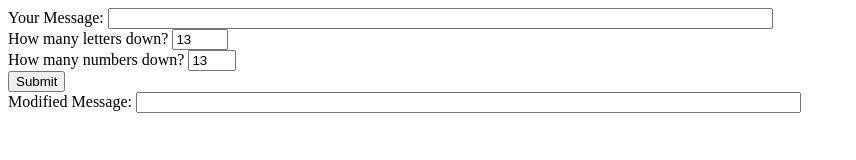
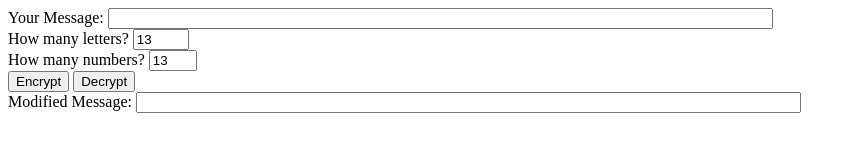
Before and after one commit to usilwal/js-ciphers, a plain HTML site: page index.html in a window 1280 px wide. Shown: the whole page, without its empty margins (0-856 px from the left). Drawn offline with Linux system fonts and the light colour scheme.

Commit message:
added decryption for caesar cipher

```diff
--- a/index.html
+++ b/index.html
@@ -9,9 +9,10 @@
 <body>
 
     Your Message: <input type="text" id="yourMessage" size="80"/><br />
-    How many letters down? <input type="number" id="lettersDown" value="13" min="0" max="25" /><br />
-    How many numbers down? <input type="number" id="numbersDown" value="13" min="0" max="9" /><br />
-    <button id="submit">Submit</button><br />
+    How many letters? <input type="number" id="lettersNum" value="13" min="0" max="25" /><br />
+    How many numbers? <input type="number" id="numbersNum" value="13" min="0" max="9" /><br />
+    <button id="encrypt">Encrypt</button>
+    <button id="decrypt">Decrypt</button><br />
     Modified Message: <input type="text" id="modifiedMessage" size="80"/>
     <script src="main.js"></script>
 
--- a/main.js
+++ b/main.js
@@ -1,15 +1,19 @@
 const alphaNum = '0123456789abcdefghijklmnopqrstuvwxyzABCDEFGHIJKLMNOPQRSTUVWXYZ';
 
 const yourMessage = document.getElementById('yourMessage');
-let lettersDown = document.getElementById('lettersDown');
-let numbersDown = document.getElementById('numbersDown');
-const submit = document.getElementById('submit');
+let lettersNum = document.getElementById('lettersNum');
+let numbersNum = document.getElementById('numbersNum');
+const encrypt = document.getElementById('encrypt');
+const decrypt = document.getElementById('decrypt');
 const modifiedMessage = document.getElementById('modifiedMessage');
 
-submit.addEventListener('click', function(e) {
-    modifiedMessage.value = caesar(yourMessage.value, lettersDown.value, numbersDown.value);
+encrypt.addEventListener('click', function(e) {
+    modifiedMessage.value = caesar(yourMessage.value, lettersNum.value, numbersNum.value);
 });
 
+decrypt.addEventListener('click', function(e) {
+    modifiedMessage.value = caesar_decrypt(yourMessage.value, lettersNum.value, numbersNum.value);
+});
 
 function caesar(message, lettersDown, numbersDown) {
     let newMsg = '';
@@ -31,3 +35,7 @@ function caesar(message, lettersDown, numbersDown) {
     }
     return newMsg;
 }
+
+function caesar_decrypt(message, lettersUp, numbersUp) {
+    return caesar(message, 26 - lettersUp, 10 - numbersUp)
+}
```
